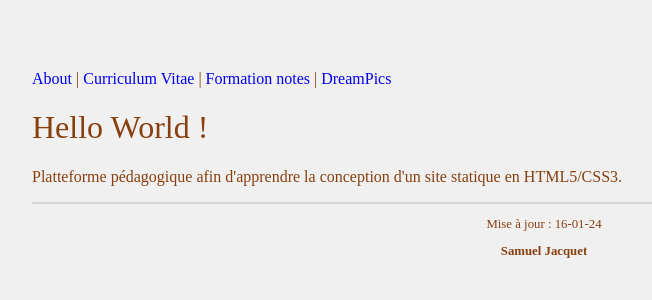
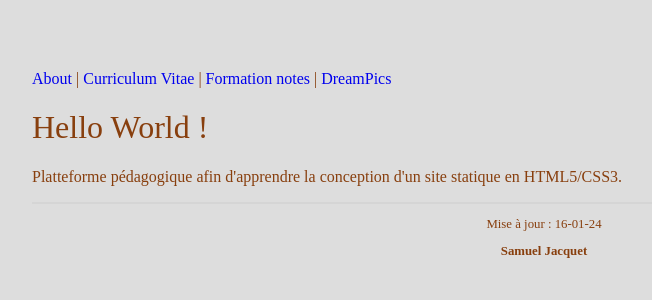
Before and after one commit to js202005082300/samuel.jacquet, a PHP site: page / in a window 1280 px wide. Shown: the top 300 px of the page, without its empty margins (96-748 px from the left). Run offline with PHP 8.4, Linux system fonts and the light colour scheme.

Commit message:
Update files

```diff
--- a/main.css
+++ b/main.css
@@ -28,6 +28,12 @@ h1, h2 {
 	text-align: left;
 }
 
+h4 {
+	text-align: left;
+	font-size: 0.85em;
+
+}
+
 p {
 
 }
@@ -36,7 +42,7 @@ body {
 	/* font-family: 'learning_curve', 'Trebuchet MS', 'serif'; */
     background-color:;
 	color: #883f0e;
-	background: rgb(240, 240, 240) scroll repeat top right;
+	background: #DDD scroll repeat top right;
 	margin: 70px auto;
     width: 80%;
 }
```
